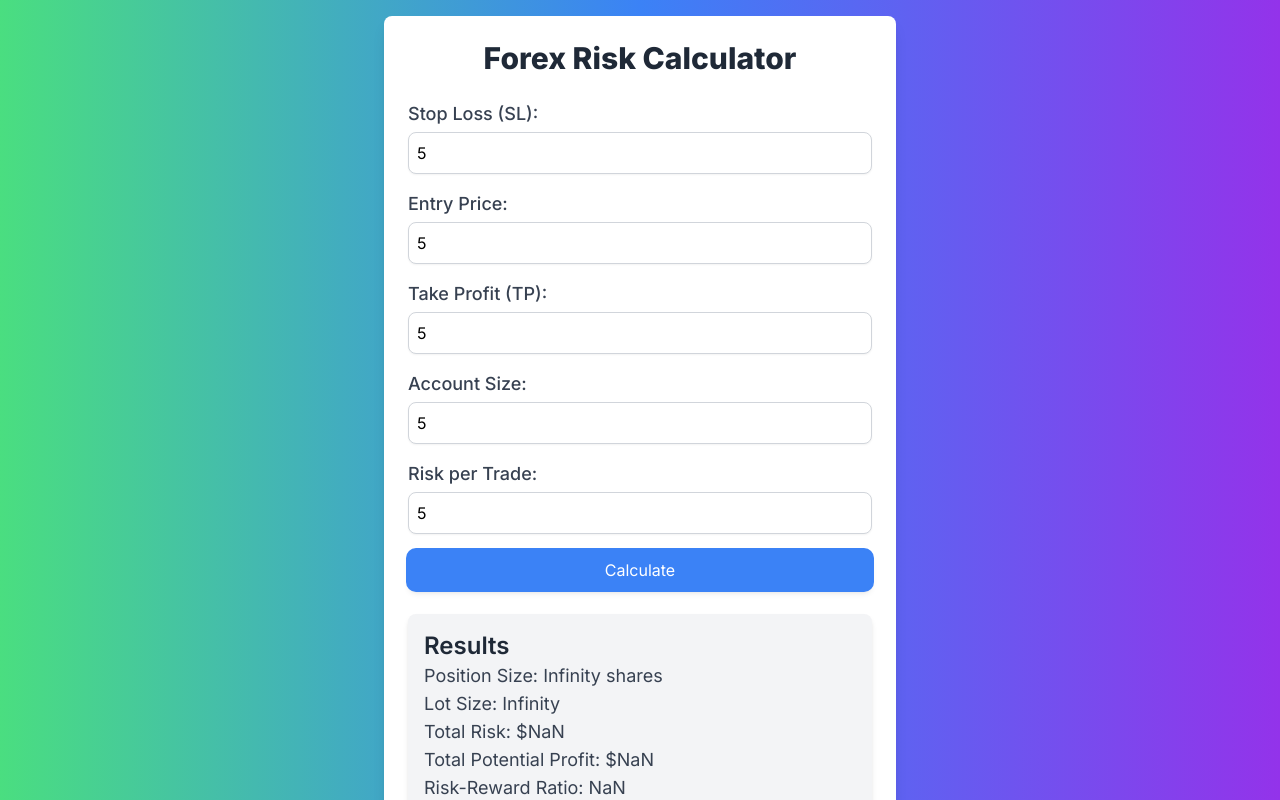
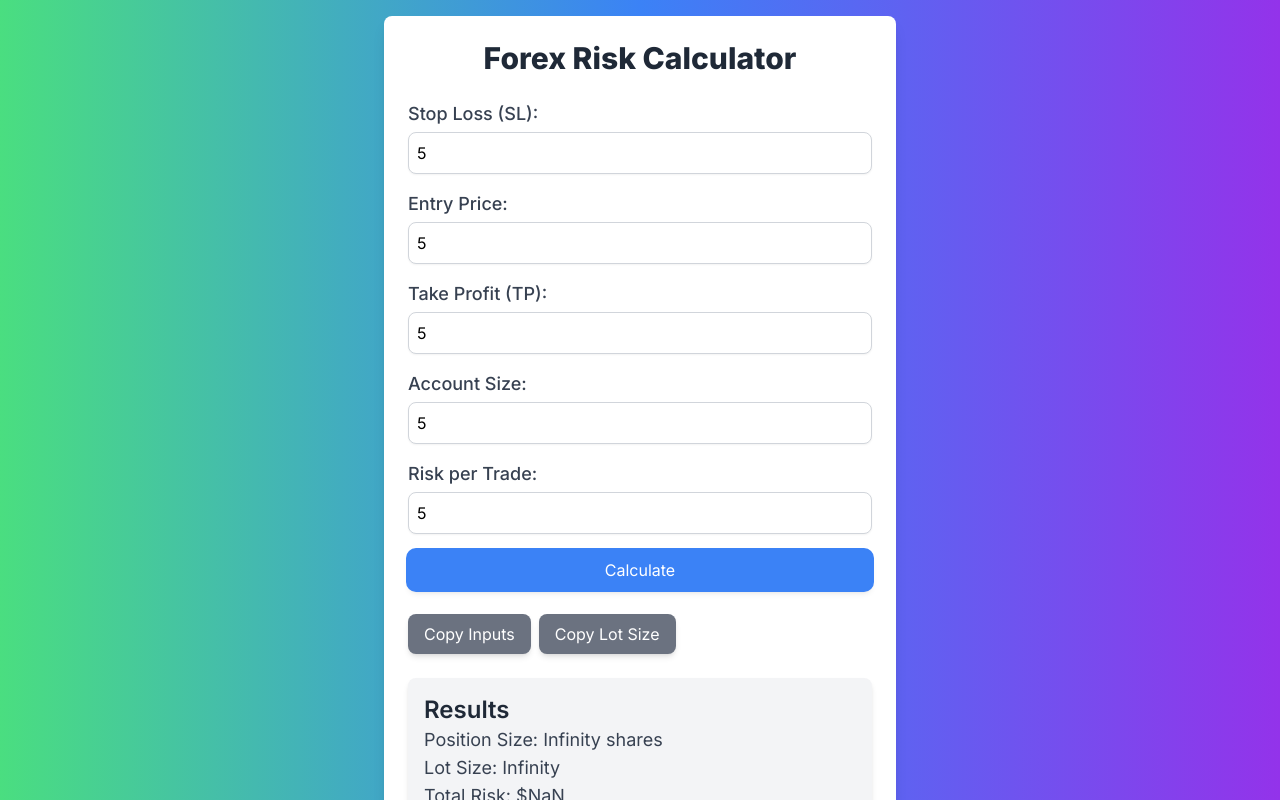
Before and after one commit to jordanjunior22/fxcaculator, a Next.js app: page / in a window 1280 px wide. Both pictures are taken after typing "5", "5", "5", "5", "5" into the empty fields and a click on the button "Calculate". Shown: the top 800 px of the page. Built offline with nearby package versions, Linux system fonts and the light colour scheme.

Commit message:
Update page.js

```diff
--- a/app/page.js
+++ b/app/page.js
@@ -32,7 +32,7 @@ const Home = () => {
 
     const riskPerShare = Math.abs(entry - sl);
     const positionSize = Math.abs(risk) / riskPerShare;
-    const lotSize = calculateLotSize(positionSize);  // Calculate lot size here
+    const lotSize = calculateLotSize(positionSize);
     const totalRisk = positionSize * riskPerShare;
     const profitPerShare = Math.abs(entry - tp);
     const totalProfit = positionSize * profitPerShare;
@@ -40,10 +40,18 @@ const Home = () => {
 
     setResults({
       positionSize: positionSize.toFixed(0),
-      lotSize: lotSize.toFixed(4),   // Format to 4 decimal places for clarity
+      lotSize: lotSize.toFixed(4),
       totalRisk: totalRisk.toFixed(2),
       totalProfit: totalProfit.toFixed(2),
       riskRewardRatio: riskRewardRatio.toFixed(2),
+    });
+  };
+
+  const copyToClipboard = (text) => {
+    navigator.clipboard.writeText(text).then(() => {
+      alert('Copied to clipboard!');
+    }).catch((err) => {
+      console.error('Failed to copy text: ', err);
     });
   };
 
@@ -119,11 +127,28 @@ const Home = () => {
           </button>
         </form>
 
+        <div className="mt-4 flex space-x-2">
+          <button
+            onClick={() => copyToClipboard(`Stop Loss: ${stopLoss}\nEntry Price: ${entryPrice}\nTake Profit: ${takeProfit}`)}
+            className="py-2 px-4 bg-gray-500 text-white rounded-lg shadow-md hover:bg-gray-600 focus:outline-none focus:ring-2 focus:ring-gray-500"
+          >
+            Copy Inputs
+          </button>
+          {results && (
+            <button
+              onClick={() => copyToClipboard(`Lot Size: ${results.lotSize}`)}
+              className="py-2 px-4 bg-gray-500 text-white rounded-lg shadow-md hover:bg-gray-600 focus:outline-none focus:ring-2 focus:ring-gray-500"
+            >
+              Copy Lot Size
+            </button>
+          )}
+        </div>
+
         {results && (
           <div className="mt-6 p-4 bg-gray-100 rounded-lg shadow-md">
             <h2 className="text-2xl font-semibold text-gray-800">Results</h2>
             <p className="text-lg text-gray-700">Position Size: {results.positionSize} shares</p>
-            <p className="text-lg text-gray-700">Lot Size: {results.lotSize}</p>   {/* Display lot size */}
+            <p className="text-lg text-gray-700">Lot Size: {results.lotSize}</p>
             <p className="text-lg text-gray-700">Total Risk: ${results.totalRisk}</p>
             <p className="text-lg text-gray-700">Total Potential Profit: ${results.totalProfit}</p>
             <p className="text-lg text-gray-700">Risk-Reward Ratio: {results.riskRewardRatio}</p>
```
